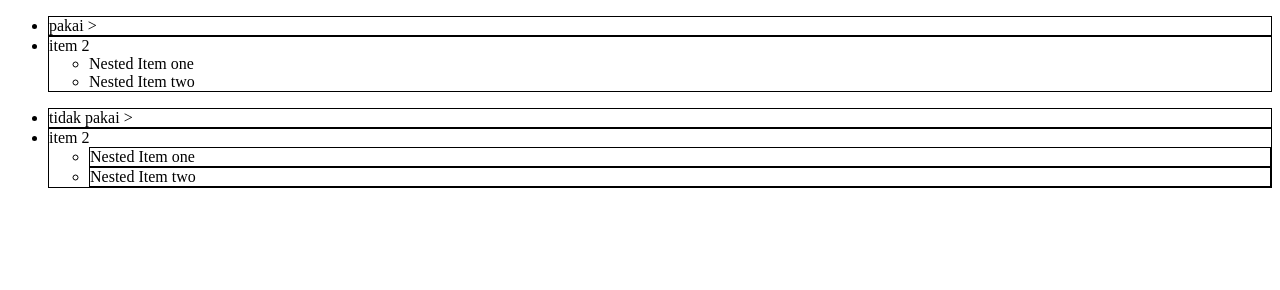
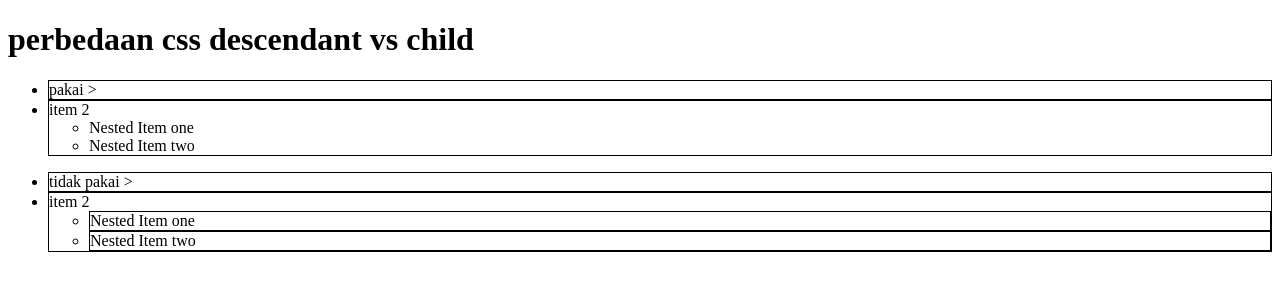
Before and after one commit to Putrapraditya/perbedaan, a plain HTML site: page index.html in a window 1280 px wide. Drawn offline with Linux system fonts and the light colour scheme.

Commit message:
Update index.html

```diff
--- a/index.html
+++ b/index.html
@@ -15,6 +15,7 @@ border: 1px solid #000;
 </head>
 
 <body>
+  <h1>perbedaan css descendant vs child</h1>
 <ul class="parent1">
 <li class="child">pakai ></li>
 <li class="child">item 2
```
